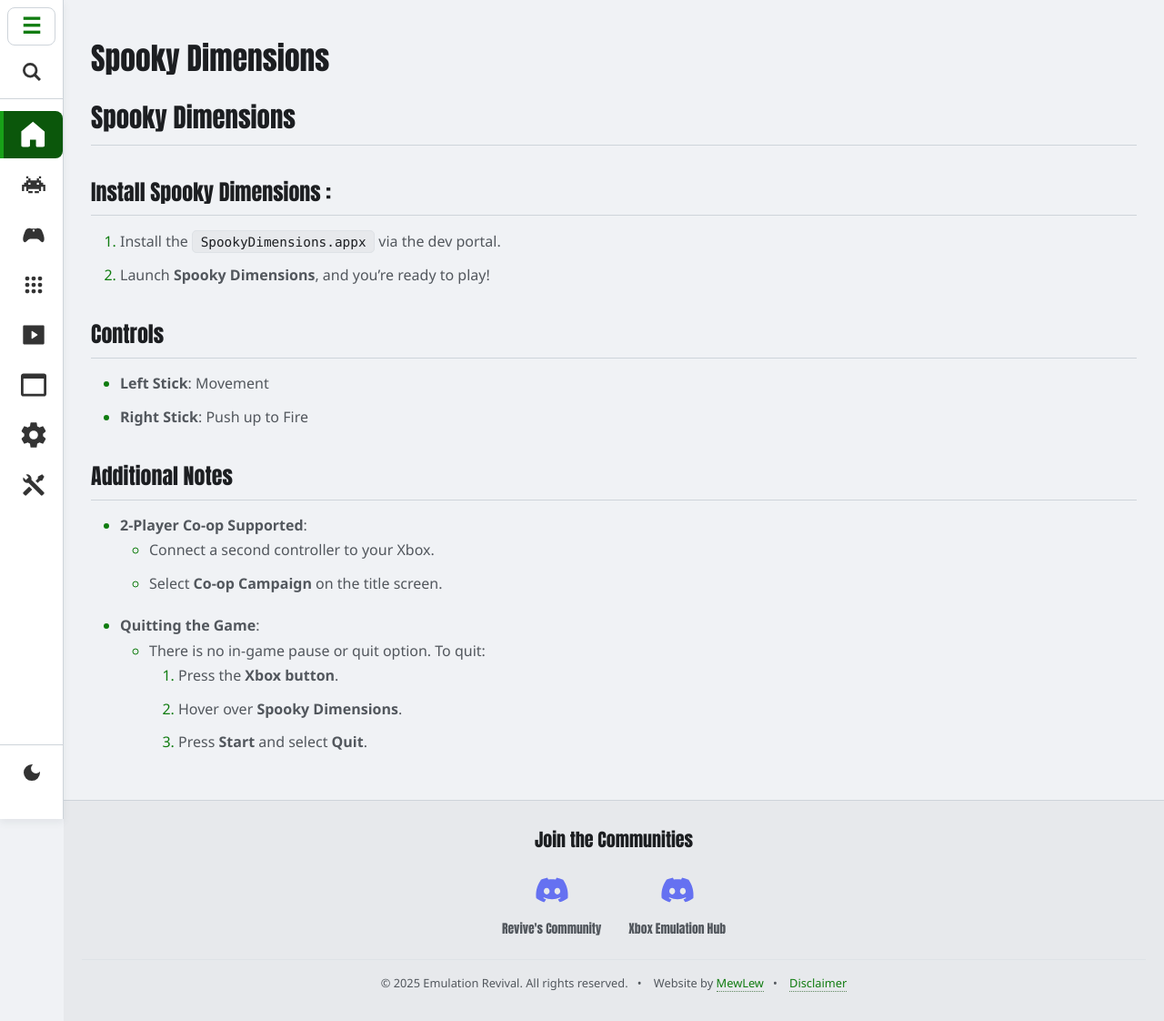
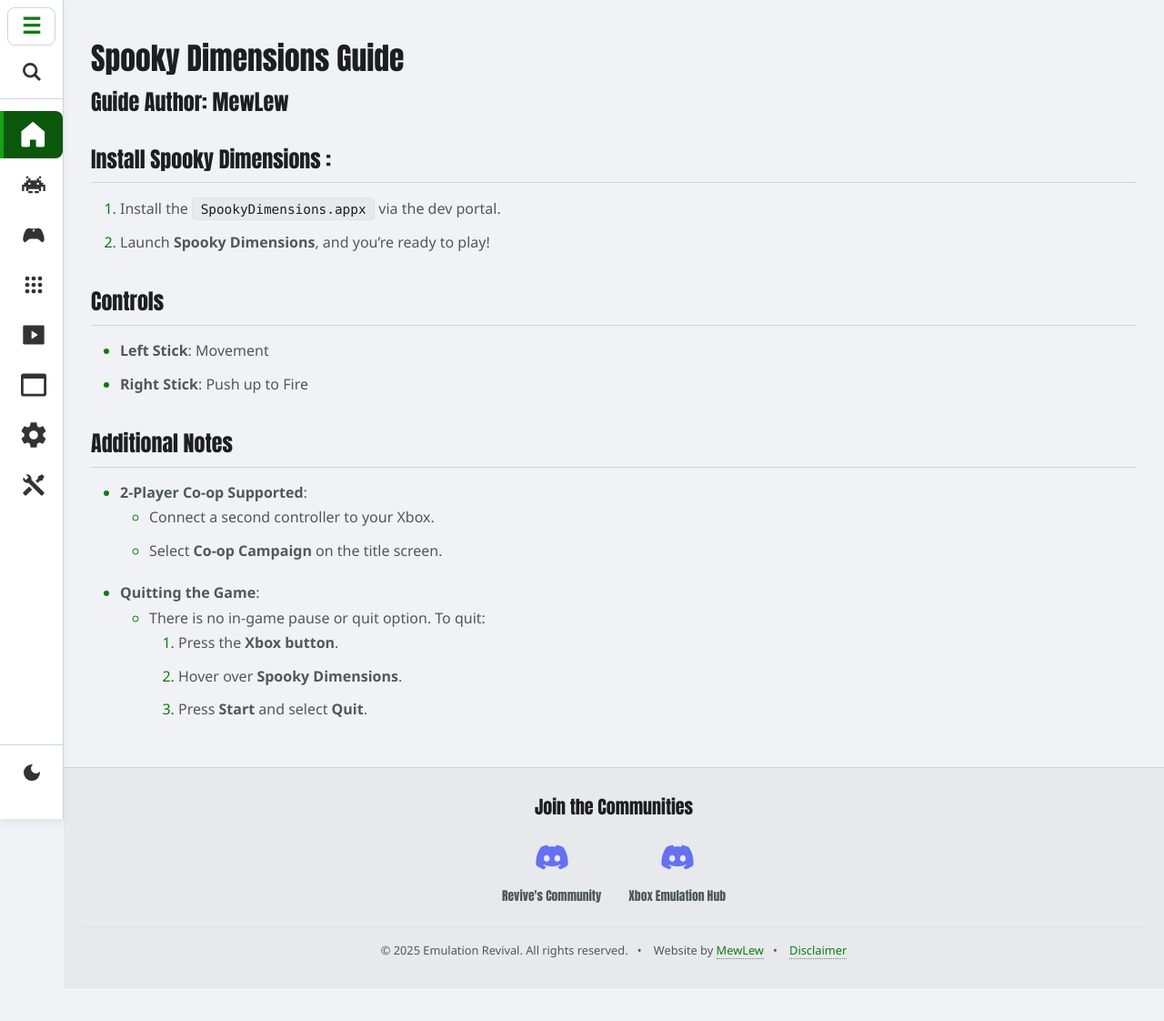
Before and after one commit to EmulationRevival/emulationrevival.github.io, a Jekyll site: the page built from guides/ports/spookydimensions.md, in a window 1280 px wide. Shown: the whole page at 91% size. Built offline with Jekyll 4.4.1, drawn with Linux system fonts in a browser that asks for light colours; after the commit the page ends 1086 px from its top, so only the background shows below that.

Commit message:
Update spookydimensions.md

```diff
--- a/guides/ports/spookydimensions.md
+++ b/guides/ports/spookydimensions.md
@@ -1,11 +1,10 @@
 ---
 layout: template
-title: "Spooky Dimensions"
+title: "Spooky Dimensions Guide"
 permalink: /guides/ports/spookydimensions-guide/
 description: "A guide for setting up Spooky Dimensions on dev mode."
+author: "MewLew"
 ---
-
-## Spooky Dimensions
 
 ### Install Spooky Dimensions :
 1. Install the `SpookyDimensions.appx` via the dev portal.
```
